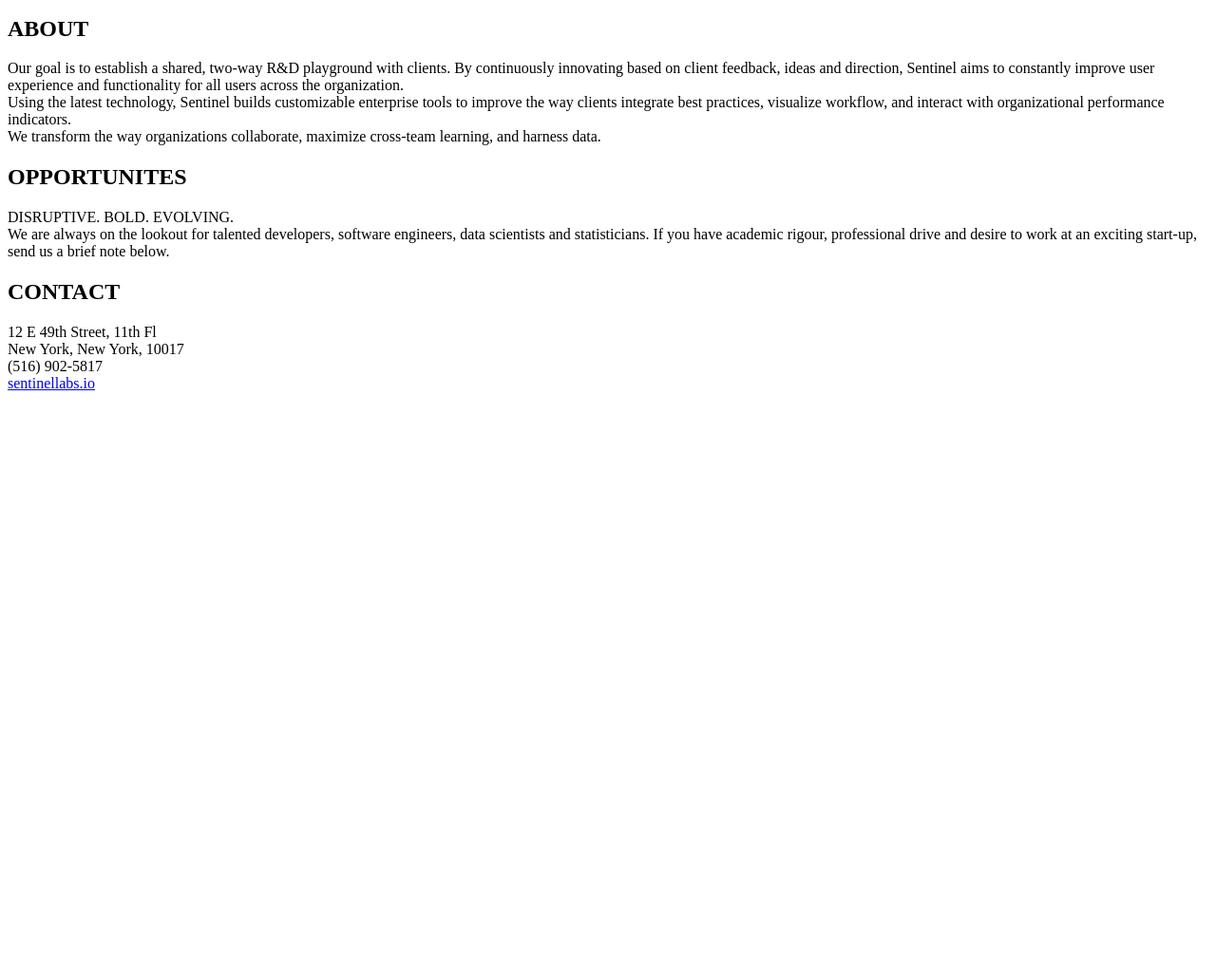
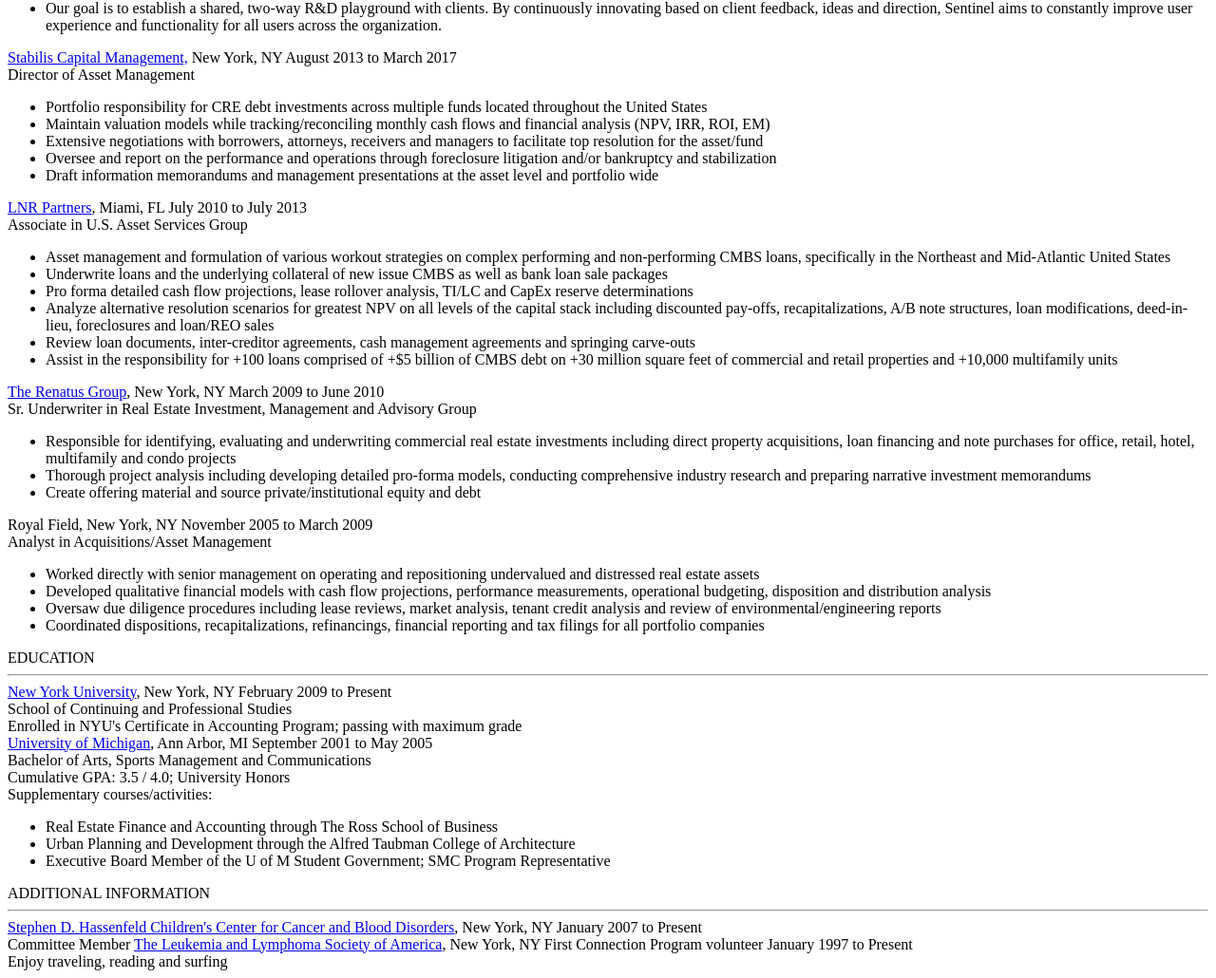
Before and after one commit to arhorowitz/Sentinel-Labs-Website, a plain HTML site: page index.html in a window 1280 px wide. Shown: the part 260-1290 px from the top of the page at 95% size. Before the commit the page ends 800 px from the top, so only its background shows below. Drawn offline with Linux system fonts and the light colour scheme.

```diff
--- a/index.html
+++ b/index.html
@@ -1,44 +1,111 @@
 <!DOCTYPE html>
 <html>
 <head>
-	<title>Sentinel Labs</title>
+	<title>Andrew R. Horowitz Resume</title>
 </head>
 <body>
-	<h1>Sentinel Labs</h1>
 	<div>
-		<img src="logo.svg">
+		<img src="assets/profilepic.jpg">
 	</div>
+	<!-- CONTACT -->
+	<Section>
+		<h1> Andrew R. Horowitz </h1>
+		<h3> 338 Berry Street, Apt #2E, New York, NY 11249 (516) 902-5817 arhorowitz@gmail.com </h3>
+	</Section>
 
-	<!-- About Section -->
+	<!-- EXPERIENCE -->
 	<Section>
-		<h2>ABOUT</h2>
+		<div>EXPERIENCE</div>
+		<hr>
 		<div>
-			Our goal is to establish a shared, two-way R&D playground with clients. By continuously innovating based on client feedback, ideas and direction, Sentinel aims to constantly improve user experience and functionality for all users across the organization.
+			<a href="http://www.sentinellabs.io/" target="blank">Sentinel Labs, </a> <span>New York, NY</span> <span>March 2017 to Present</span> </br>
+			<span>Co-Founder</span>
 		</div>
 		<div>
-			Using the latest technology, Sentinel builds customizable enterprise tools to improve the way clients integrate best practices, visualize workflow, and interact with organizational performance indicators.
+			<ul>
+				<li>Using the latest technology, Sentinel builds customizable enterprise tools to improve the way clients integrate best practices, visualize workflow, and interact with organizational performance indicators.</li>
+				<li>Our goal is to establish a shared, two-way R&D playground with clients. By continuously innovating based on client feedback, ideas and direction, Sentinel aims to constantly improve user experience and functionality for all users across the organization.</li>
+			</ul>
 		</div>
 		<div>
-			We transform the way organizations collaborate, maximize cross-team learning, and harness data.
+			<a href="http://www.stabiliscap.com" target="blank">Stabilis Capital Management,</a> <span>New York, NY</span> <span>August 2013 to March 2017</span> </br>
+			<span>Director of Asset Management</span>
+		</div>
+		<div>
+			<ul>
+				<li>Portfolio responsibility for CRE debt investments across multiple funds located throughout the United States</li>
+				<li>Maintain valuation models while tracking/reconciling monthly cash flows and financial analysis (NPV, IRR, ROI, EM)</li>
+				<li>Extensive negotiations with borrowers, attorneys, receivers and managers to facilitate top resolution for the asset/fund</li>
+				<li>Oversee and report on the performance and operations through foreclosure litigation and/or bankruptcy and stabilization</li>
+				<li>Draft information memorandums and management presentations at the asset level and portfolio wide</li>
+			</ul>
+		</div>
+		<div>
+			<a href="https://transparency.lnrpartners.com/" target="blank">LNR Partners</a>, <span>Miami, FL</span> <span>July 2010 to July 2013</span> </br>
+			<span>Associate in U.S. Asset Services Group</span>
+		</div>
+		<div>
+			<ul>
+				<li>Asset management and formulation of various workout strategies on complex performing and non-performing CMBS loans, specifically in the Northeast and Mid-Atlantic United States</li>
+				<li>Underwrite loans and the underlying collateral of new issue CMBS as well as bank loan sale packages</li>
+				<li>Pro forma detailed cash flow projections, lease rollover analysis, TI/LC and CapEx reserve determinations</li>
+				<li>Analyze alternative resolution scenarios for greatest NPV on all levels of the capital stack including discounted pay-offs, recapitalizations, A/B note structures, loan modifications, deed-in-lieu, foreclosures and loan/REO sales</li>
+				<li>Review loan documents, inter-creditor agreements, cash management agreements and springing carve-outs</li>
+				<li>Assist in the responsibility for +100 loans comprised of +$5 billion of CMBS debt on +30 million square feet of commercial and retail properties and +10,000 multifamily units </li>
+			</ul>
+		</div>
+		<div>
+			<a href="http://therenatusgroup.com/" target="blank">The Renatus Group</a>, <span>New York, NY</span> <span>March 2009 to June 2010</span></br> <span>Sr. Underwriter in Real Estate Investment, Management and Advisory Group</span>
+			<ul>
+				<li>Responsible for identifying, evaluating and underwriting commercial real estate investments including direct property acquisitions, loan financing and note purchases for office, retail, hotel, multifamily and condo projects</li>
+				<li>Thorough project analysis including developing detailed pro-forma models, conducting comprehensive industry research and preparing narrative investment memorandums</li>
+				<li>Create offering material and source private/institutional equity and debt</li>
+			</ul>
+		</div>
+		<div>
+			<span>Royal Field</span>, <span>New York, NY</span> <span>November 2005 to March 2009</span> </br>
+			<span>Analyst in Acquisitions/Asset Management</span>
+			<ul>
+				<li>Worked directly with senior management on operating and repositioning undervalued and distressed real estate assets</li>
+				<li>Developed qualitative financial models with cash flow projections, performance measurements, operational budgeting, disposition and distribution analysis</li>
+				<li>Oversaw due diligence procedures including lease reviews, market analysis, tenant credit analysis and review of environmental/engineering reports</li>
+				<li>Coordinated dispositions, recapitalizations, refinancings, financial reporting and tax filings for all portfolio companies</li>
+			</ul>
+			</div>
+	</Section>
+	<!-- EDUCATION -->
+	<Section>
+		<div>EDUCATION</div>
+		<hr>
+		<div>
+			<a href="https://www.nyu.edu/" target="blank">New York University</a>, New York, NY February 2009 to Present </span></br>
+			<span>School of Continuing and Professional Studies</span> </br>
+			Enrolled in NYU&#39s Certificate in Accounting Program; passing with maximum grade
+		</div>
+		<div>
+			<a href="https://www.umich.edu/" target="blank">University of Michigan</a>, Ann Arbor, MI September 2001 to May 2005</span></br>
+			<span>Bachelor of Arts, Sports Management and Communications</span></br>
+		</div>
+		<div>
+			<span>Cumulative GPA: 3.5 / 4.0; University Honors</span></br>
+			<span>Supplementary courses/activities:</span></br>
+			<ul>
+				<li>Real Estate Finance and Accounting through The Ross School of Business</li>
+				<li>Urban Planning and Development through the Alfred Taubman College of Architecture</li>
+				<li>Executive Board Member of the U of M Student Government; SMC Program Representative</li>
+			</ul>
 		</div>
 	</Section>
-	<!-- Opportunites Section -->
-	<Secton>
-		<h2>OPPORTUNITES</h2>
+	<!-- ADDITIONAL INFORMATION -->
+	<Section>
+		<div>ADDITIONAL INFORMATION</div>
+		<hr>
 		<div>
-			DISRUPTIVE. BOLD. EVOLVING.
+			<a href="http://nyulangone.org/locations/stephen-d-hassenfeld-childrens-center-for-cancer-blood-disorders" target="blank">Stephen D. Hassenfeld Children's Center for Cancer and Blood Disorders</a>, <span>New York, NY</span> <span>January 2007 to Present</span></br>
+			<span>Committee Member</span>
+			<a href="http://www.lls.org/?gclid=EAIaIQobChMI7vme_czy1AIV2o2zCh1osQyrEAAYASAAEgKo4vD_BwE" target="blank">The Leukemia and Lymphoma Society of America</a>, New York, NY First Connection Program volunteer</span> <span>January 1997 to Present</span></br>
+			<span>Enjoy traveling, reading and surfing</span>
 		</div>
-		<div>
-			We are always on the lookout for talented developers, software engineers, data scientists and statisticians. If you have academic rigour, professional drive and desire to work at an exciting start-up, send us a brief note below.
-		</div>
-<!-- Contact Section -->
-	<h2>CONTACT</h2>
-	<div>
-		 12 E 49th Street, 11th Fl</br>
-		 New York, New York, 10017</br>
-		 (516) 902-5817</br>
-		 <a href="http://www.sentinellabs.io" target="_blank">sentinellabs.io</a>
-	</div>
-
+	</Section>
 </body>
 </html>
```
